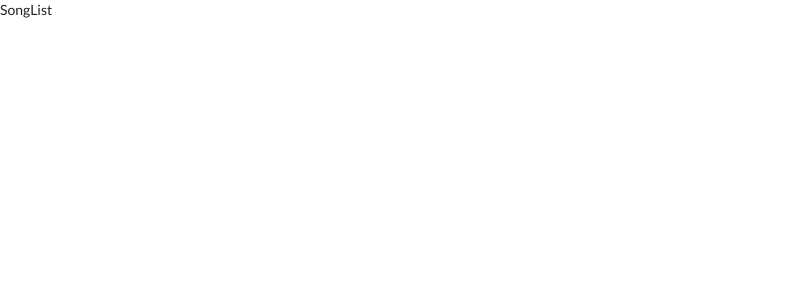
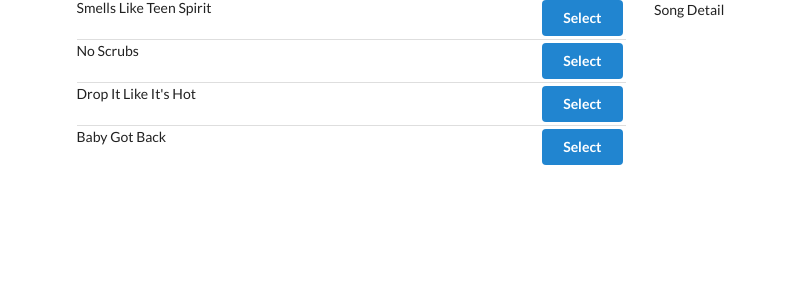
Before and after one commit to zmatthews33/songs-redux, a React (Create React App) app: page / in a window 1280 px wide. Shown: the top 300 px of the page, without its empty margins (0-786 px from the left). Built offline with nearby package versions, Linux system fonts and the light colour scheme.

Commit message:
added SongDetail component

```diff
--- a/src/components/App.js
+++ b/src/components/App.js
@@ -1,9 +1,17 @@
 import React from 'react'
 import SongList from './SongList'
+import SongDetail from './SongDetail';
 
 const App = () =>{
-    return <div>
-        <SongList/>
+    return <div className="ui container grid">
+        <div className="ui row">
+            <div className="column eight wide">
+            <SongList />
+            </div>
+            <div className="column eight wide">
+          <SongDetail />
+        </div>
+        </div>
     </div>
 
 };
--- /dev/null
+++ b/src/components/SongDetail.js
@@ -0,0 +1,13 @@
+import React from 'react';
+import { connect } from 'react-redux';
+
+const SongDetail = props => {
+  console.log(props);
+  return <div>Song Detail</div>;
+};
+
+const mapStateToProps = state => {
+  return { song: state.selectedSong };
+};
+
+export default connect(mapStateToProps)(SongDetail);
--- a/src/components/SongList.js
+++ b/src/components/SongList.js
@@ -1,15 +1,37 @@
 import React, { Component } from 'react'
 import { connect } from 'react-redux'
+import { selectSong } from '../actions'
 
 class SongList extends Component {
+renderList(){
+    return this.props.songs.map((song) => {
+        return (
+            <div className="item" key={song.title}>
+                <div className="right floated content">
+                    <button
+                        className="ui button primary"
+                        onClick={() => this.props.selectSong(song)}>
+                        Select
+                    </button>
+                </div>
+                <div className="content">{song.title}</div>
+            </div>
+        )
+    })
+}
+
     render() {
-        return <div>SongList</div>
+
+        return <div className="ui divided list">{this.renderList()}</div>
     }
 }
 
 const mapStateToProps = (state) => {
-
+    console.log(state)
     return { songs: state.songs }
 }
 
-export default connect(mapStateToProps)(SongList)
+export default connect(
+    mapStateToProps,
+    { selectSong }
+    )(SongList)
```
